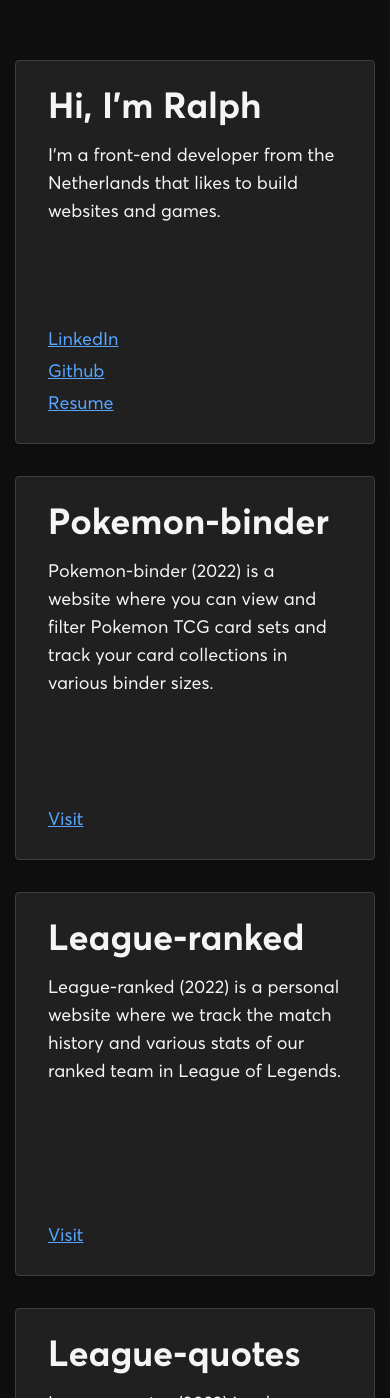
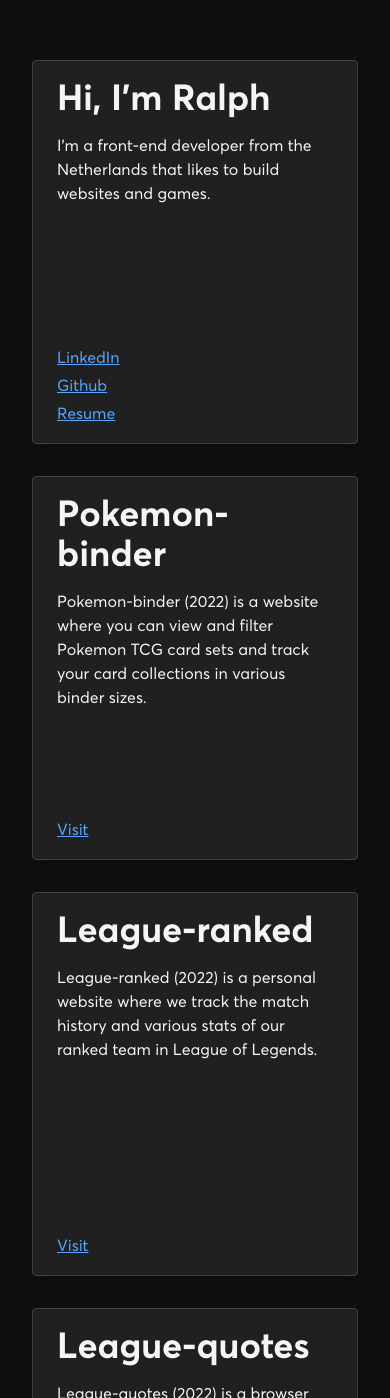
Before and after one commit to Ralphvandodewaard/project-ralph, a Vue app: page / in a window 390 px wide. Shown: the part 170-1568 px from the top of the page. Built offline with nearby package versions, Linux system fonts and the light colour scheme.

Commit message:
Improved mobile responsiveness

```diff
--- a/src/components/ContentWrapper.vue
+++ b/src/components/ContentWrapper.vue
@@ -1,5 +1,8 @@
 <template>
-  <div class="flex flex-col justify-between gap-4 w-90 h-96 px-8 py-6 bg-neutral-850 text-neutral-100 border border-neutral-700 rounded shadow-lg">
+  <div
+    class="flex flex-col justify-between gap-4 max-w-90 h-96 px-6 py-4 mobile:px-8 mobile:py-6 bg-neutral-850 text-neutral-100
+    border border-neutral-700 rounded shadow-lg"
+  >
     <div class="flex flex-col gap-4">
       <h2 class="text-4xl font-bold">
         <a
@@ -13,7 +16,7 @@
           {{ label }}
         </template>
       </h2>
-      <p class="text-lg">
+      <p class="text-base mobile:text-lg">
         {{ description }}
       </p>
     </div>
@@ -26,7 +29,7 @@
         :key="link.label"
         :href="link.url"
         target="_blank"
-        class="text-lg leading-8 text-blue-450 underline"
+        class="text-base mobile:text-lg leading-7 mobile:leading-8 text-blue-450 underline"
       >
         {{ link.label }}
       </a>
--- a/src/views/HomeView.vue
+++ b/src/views/HomeView.vue
@@ -1,14 +1,14 @@
 <template>
   <div
     :style="{ 'margin-top': contentMargin }"
-    class="flex flex-grow flex-col gap-8 max-w-6xl pb-16"
+    class="flex flex-grow flex-col items-center mobile:items-start gap-8 max-w-6xl pb-16"
   >
     <ContentWrapper
       label="Hi, I'm Ralph"
       description="I'm a front-end developer from the Netherlands that likes to build websites and games."
       :links="personalLinks"
     />
-    <div class="flex flex-wrap gap-8">
+    <div class="flex flex-wrap justify-center mobile:justify-start gap-8">
       <ContentWrapper
         v-for="project in orderedProjects"
         :key="project.label"
--- a/tailwind.config.js
+++ b/tailwind.config.js
@@ -2,6 +2,9 @@
   content: ['./public/**/*.html', './src/**/*.{vue,js,ts,jsx,tsx}'],
   theme: {
     extend: {
+      screens: {
+        mobile: '816px'
+      },
       fontFamily: {
         averta: ['AvertaStd']
       },
@@ -16,6 +19,9 @@
       },
       width: {
         90: '22.5rem'
+      },
+      maxWidth: {
+        90: '22.5rem'
       }
     }
   },
```
